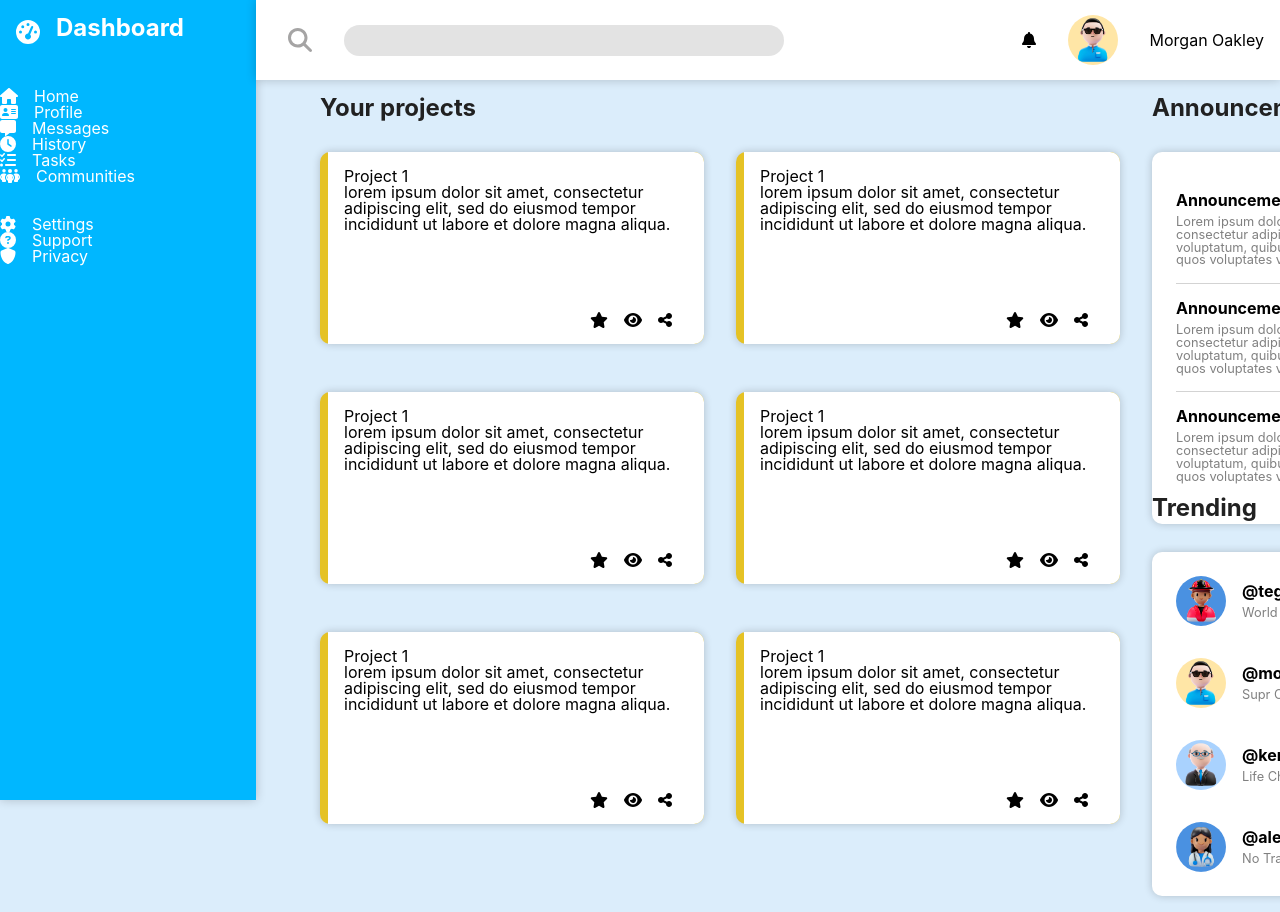
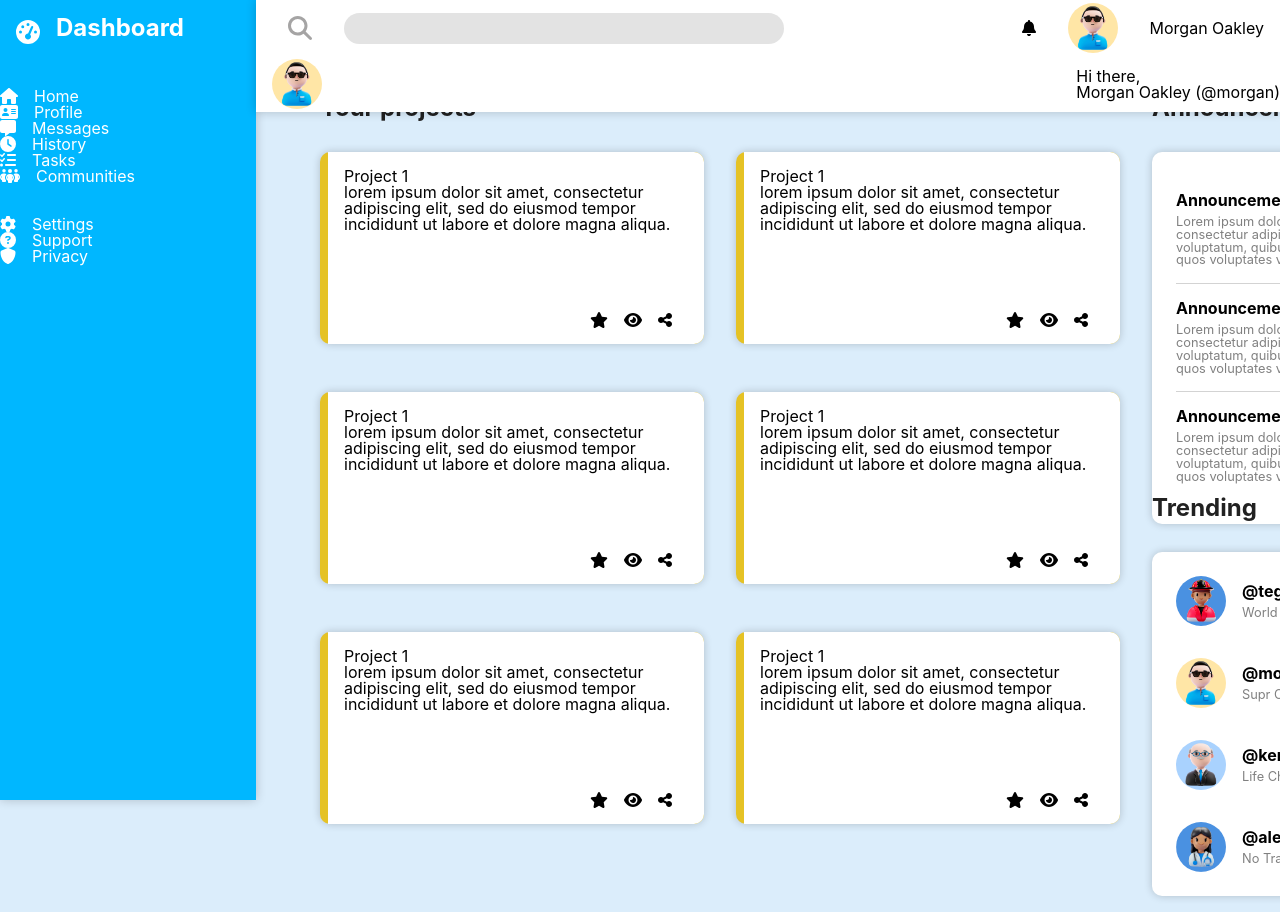
Before and after one commit to nicoriera/test-12p5-frontend, a React (Create React App) app: page / in a window 1280 px wide. Shown: the top 912 px of the page. Built offline with nearby package versions, Linux system fonts and the light colour scheme.

Commit message:
update navabar in two parts

```diff
--- a/src/components/NavBar/NavBar.js
+++ b/src/components/NavBar/NavBar.js
@@ -18,6 +18,7 @@ const NavBar = () => {
         </div>
       </div>
       <div className="navbar_desktop">
+        <div className="navbar_header">
           <div className="logo_input">
             <div className="search_logo">
               <FontAwesomeIcon icon="fa-magnifying-glass" />
@@ -30,6 +31,14 @@ const NavBar = () => {
             <h2>Morgan Oakley</h2>
           </div>
         </div>
+        <div className="navbar_footer">
+          <img src={avatarMorgan} alt="Avatar" className="avatar" />
+          <div className="navbar_footer_text">
+            <p>Hi there,</p>
+            <h2>Morgan Oakley (@morgan)</h2>
+          </div>
+        </div>
+      </div>
     </div>
   );
 };
--- a/src/components/NavBar/navbar.scss
+++ b/src/components/NavBar/navbar.scss
@@ -61,6 +61,7 @@
 @media (min-width: 768px) {
   .navbar_container {
     right: 0;
+    height: 7rem;
     width: 80%;
 
     .navbar_mobil {
@@ -69,6 +70,16 @@
 
     .navbar_desktop {
       display: flex;
+      flex-direction: column;
+
+      .navbar_header,
+      .navbar_footer {
+        display: flex;
+        align-items: center;
+        justify-content: space-between;
+        height: 50%;
+        width: 100%;
+      }
     }
   }
 }
```
Lines whose indentation alone changed are shown as unchanged.
